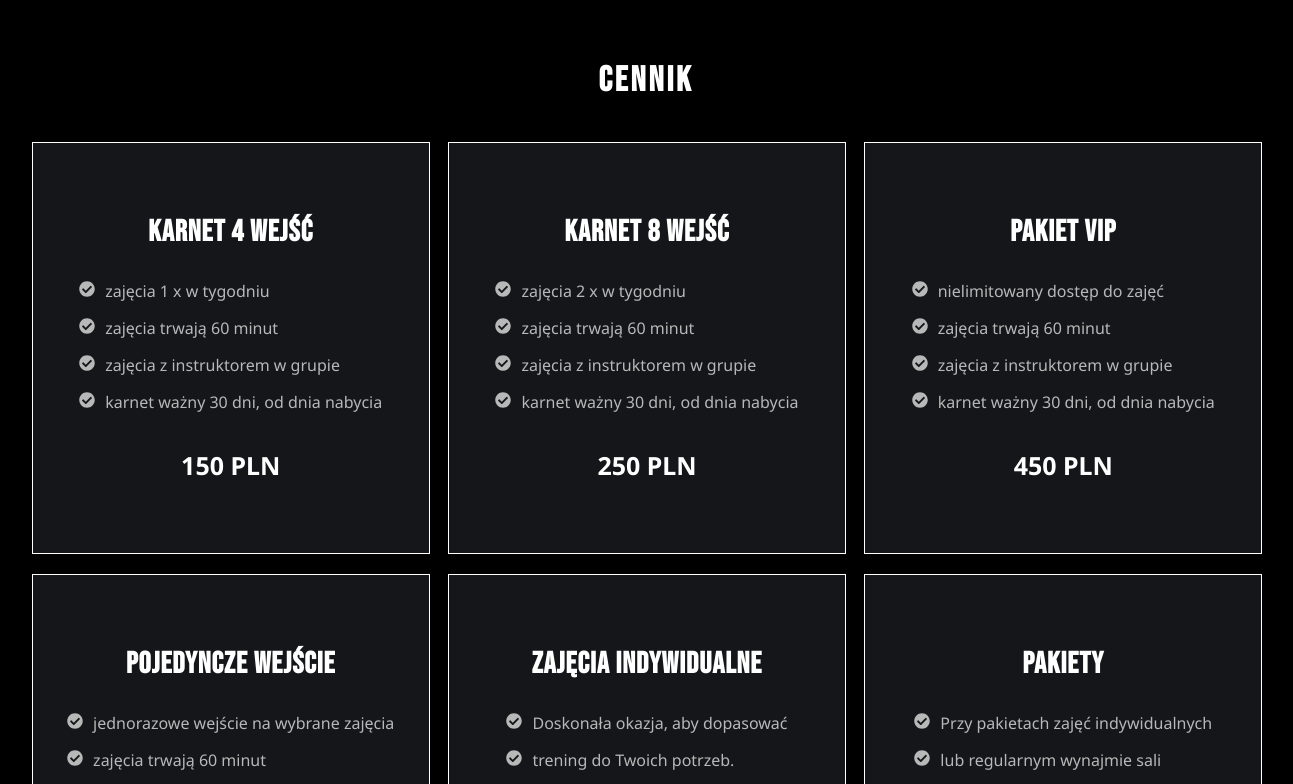
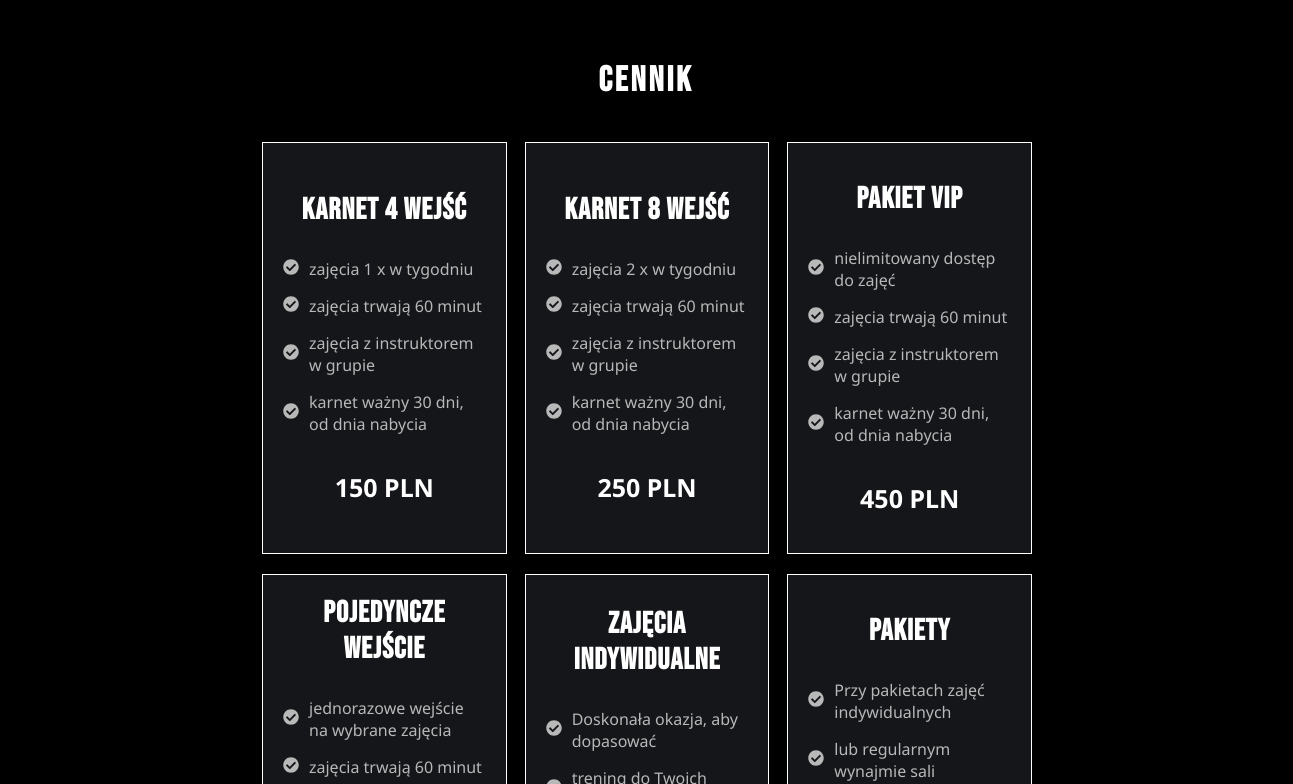
Before and after one commit to Ewelina-EN/dance-studio-wroclaw, a React (Create React App) app: page / in a window 1536 px wide. Shown: the part 7000-7784 px from the top of the page, without its empty margins (122-1415 px from the left). Built offline with nearby package versions, Linux system fonts and the light colour scheme.

Commit message:
prices width

```diff
--- a/src/pages/prices/prices.css
+++ b/src/pages/prices/prices.css
@@ -96,3 +96,9 @@
     width: calc(100% - 40px); /* Ensure the width is recalculated with margin */
   }
 }
+
+@media (min-width: 1500px) {
+  .prices-main-list {
+    width: 50%;
+  }
+}
```
